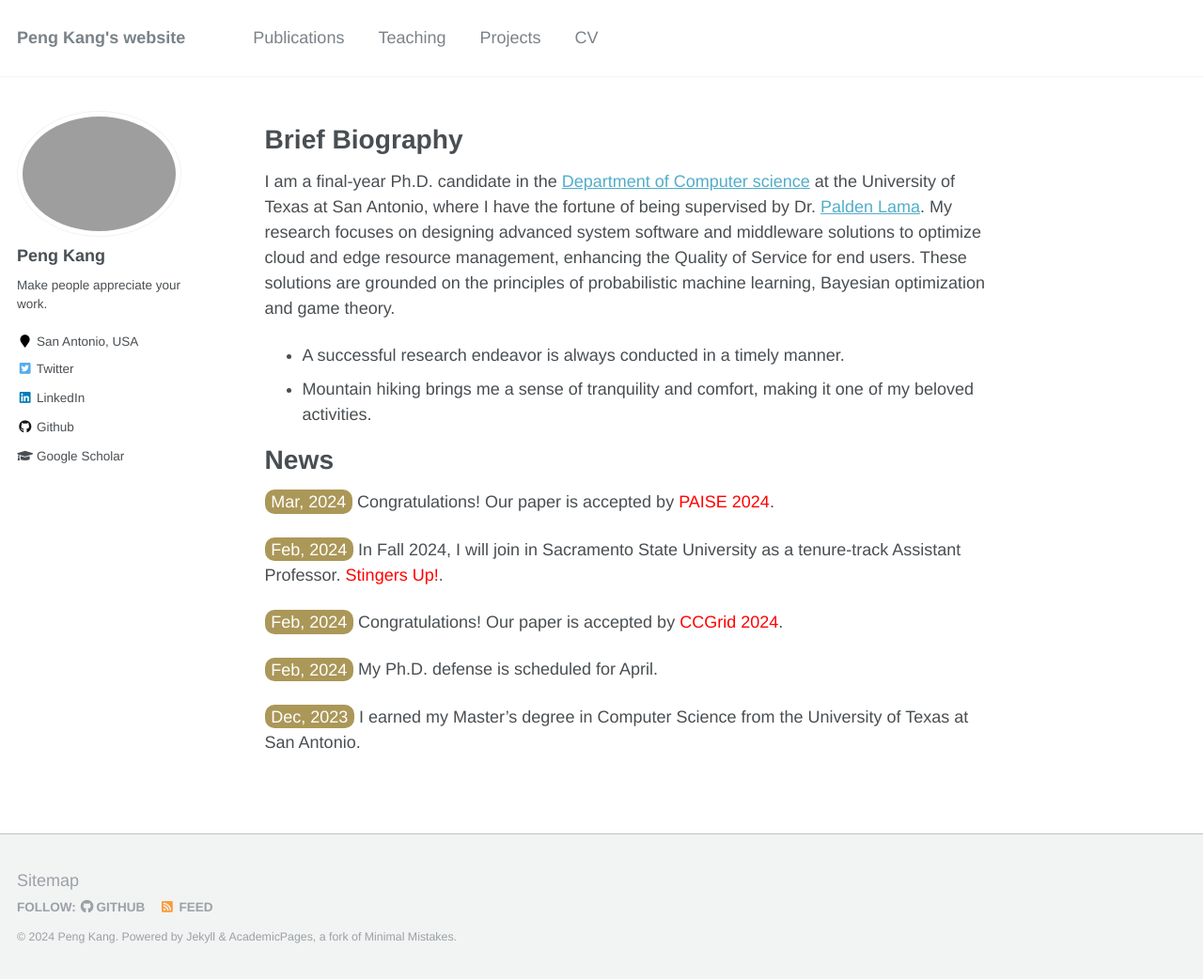
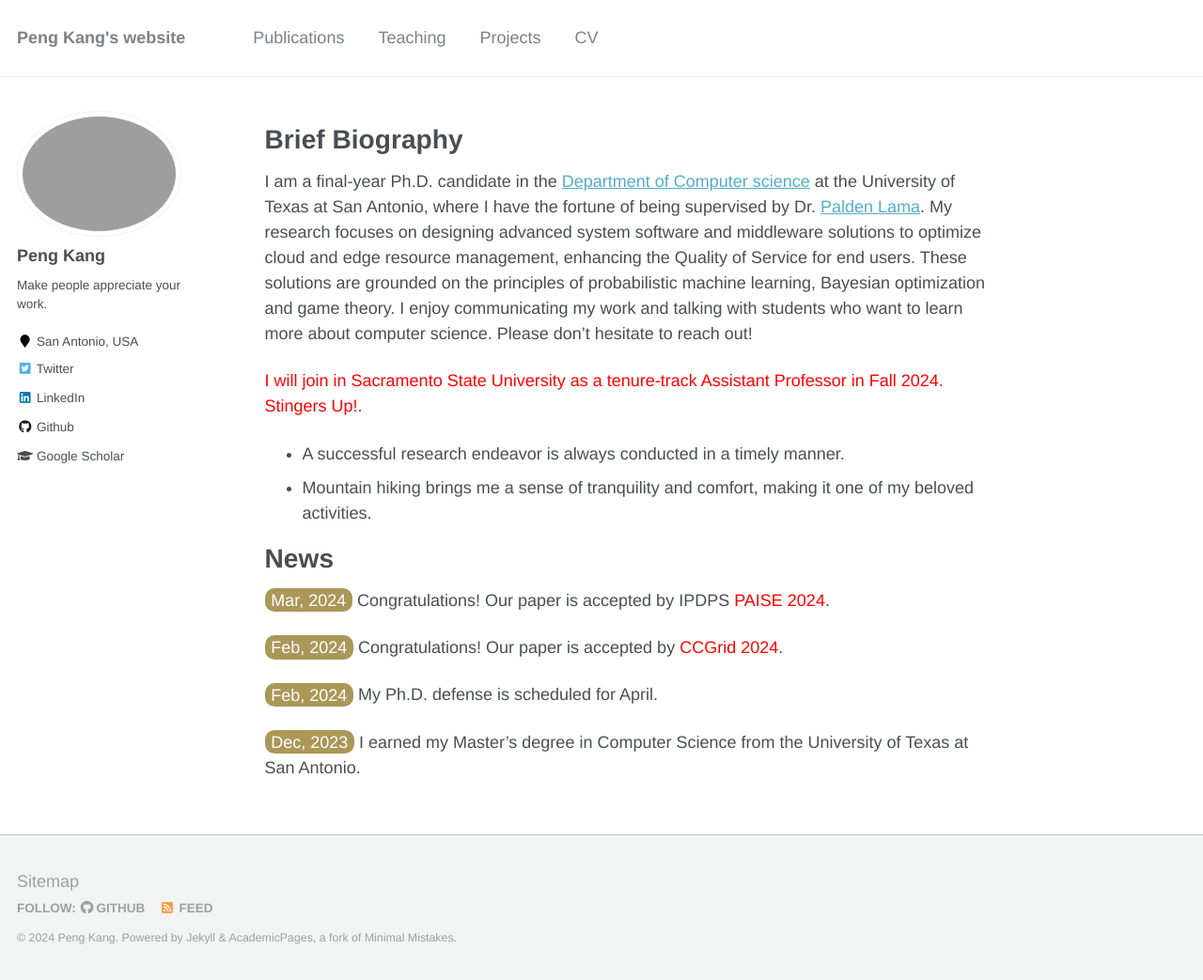
Before and after one commit to pengkang12/pengkang12.github.io, a Jekyll site: the page built from _pages/about.md, in a window 1280 px wide and 1043 px high. Shown: the whole window at 94% size. Built offline with Jekyll 4.4.1, drawn with Linux system fonts in a browser that asks for light colours.

Commit message:
Update about.md

```diff
--- a/_pages/about.md
+++ b/_pages/about.md
@@ -8,7 +8,9 @@ redirect_from:
 ---
 Brief Biography
 ====
-I am a final-year Ph.D. candidate in the [Department of Computer science](https://cs.utsa.edu/) at the University of Texas at San Antonio, where I have the fortune of being supervised by Dr. [Palden Lama](http://www.cs.utsa.edu/~plama/). My research focuses on designing advanced system software and middleware solutions to optimize cloud and edge resource management, enhancing the Quality of Service for end users. These solutions are grounded on the principles of probabilistic machine learning, Bayesian optimization and game theory.
+I am a final-year Ph.D. candidate in the [Department of Computer science](https://cs.utsa.edu/) at the University of Texas at San Antonio, where I have the fortune of being supervised by Dr. [Palden Lama](http://www.cs.utsa.edu/~plama/). My research focuses on designing advanced system software and middleware solutions to optimize cloud and edge resource management, enhancing the Quality of Service for end users. These solutions are grounded on the principles of probabilistic machine learning, Bayesian optimization and game theory. I enjoy communicating my work and talking with students who want to learn more about computer science. Please don't hesitate to reach out!
+
+<span style="color: red;"> I will join in Sacramento State University as a tenure-track Assistant Professor in Fall 2024. Stingers Up!</span>.
 
 * A successful research endeavor is always conducted in a timely manner.
 * Mountain hiking brings me a sense of tranquility and comfort, making it one of my beloved activities.
@@ -16,9 +18,7 @@ I am a final-year Ph.D. candidate in the [Department of Computer science](https:
 
 News
 ====
-<span style="padding: 2pt 5pt; border-radius: 10px; color: white; background-color: #AB9758;">Mar, 2024</span> Congratulations! Our paper is accepted by <span style="color: red;">PAISE 2024</span>.
-
-<span style="padding: 2pt 5pt; border-radius: 10px; color: white; background-color: #AB9758;">Feb, 2024</span> In Fall 2024, I will join in Sacramento State University as a tenure-track Assistant Professor. <span style="color: red;">Stingers Up!</span>.
+<span style="padding: 2pt 5pt; border-radius: 10px; color: white; background-color: #AB9758;">Mar, 2024</span> Congratulations! Our paper is accepted by IPDPS <span style="color: red;">PAISE 2024</span>.
 
 <span style="padding: 2pt 5pt; border-radius: 10px; color: white; background-color: #AB9758;">Feb, 2024</span> Congratulations! Our paper is accepted by <span style="color: red;">CCGrid 2024</span>.
 
```
